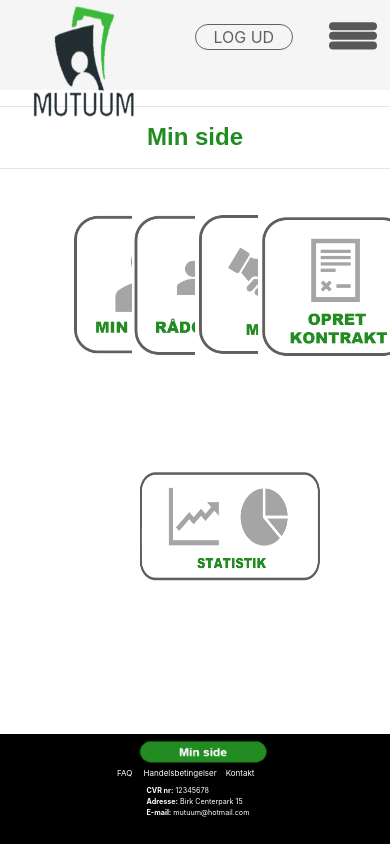
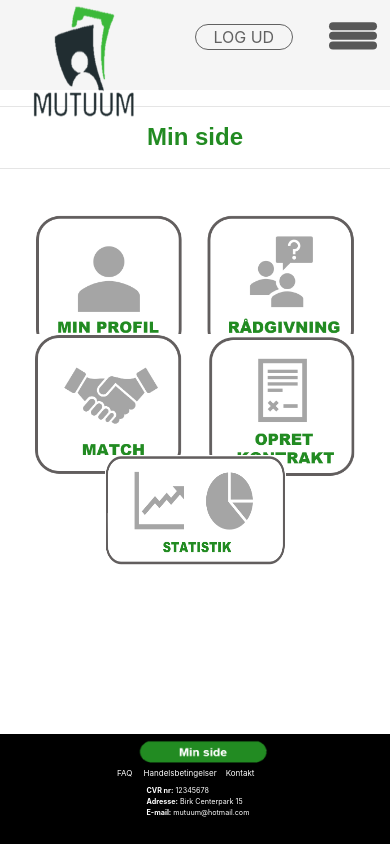
Before and after one commit to LOOP3-gr-3/LOOP-eksamen-mutuum-, a PHP site: page /minside.php in a window 390 px wide; the page is wider, and only the part inside the window is pictured. Run offline with PHP 8.4, Linux system fonts and the light colour scheme; a user stored in the database is signed in.

Commit message:
overalstyle

```diff
--- a/includes/styles/overallstyle.css
+++ b/includes/styles/overallstyle.css
@@ -327,25 +327,25 @@ td, th {
     left:1.2em;
 }
 
-#container1-5{      /*Ændringer af containers placering m. billede*/
+.container1-5{      /*Ændringer af containers placering m. billede*/
     left:-5% !important;
 }
 
-#container2-5{      /* ---------------- || -------------------- */
+.container2-5{      /* ---------------- || -------------------- */
     left:50%;
 }
 
-#container3-5{      /* ---------------- || -------------------- */
+.container3-5{      /* ---------------- || -------------------- */
     left:-5%;
     top:7.5em;
 }
 
-#container4-5{      /* ---------------- || -------------------- */
+.container4-5{      /* ---------------- || -------------------- */
     left:50%;
     top:7.5em;
 }
 
-#container5-5{      /* ---------------- || -------------------- */
+.container5-5{      /* ---------------- || -------------------- */
     left:18%;
     top:15em;
 }
```
